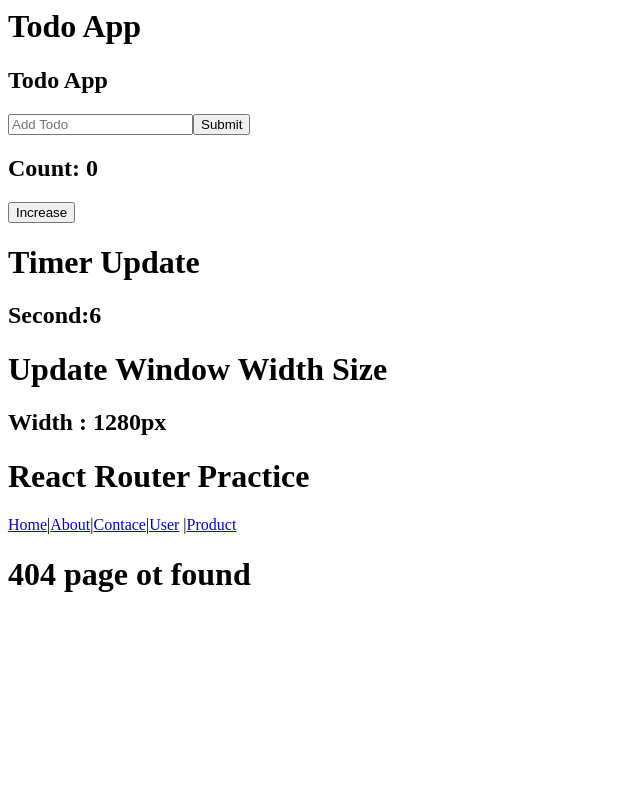
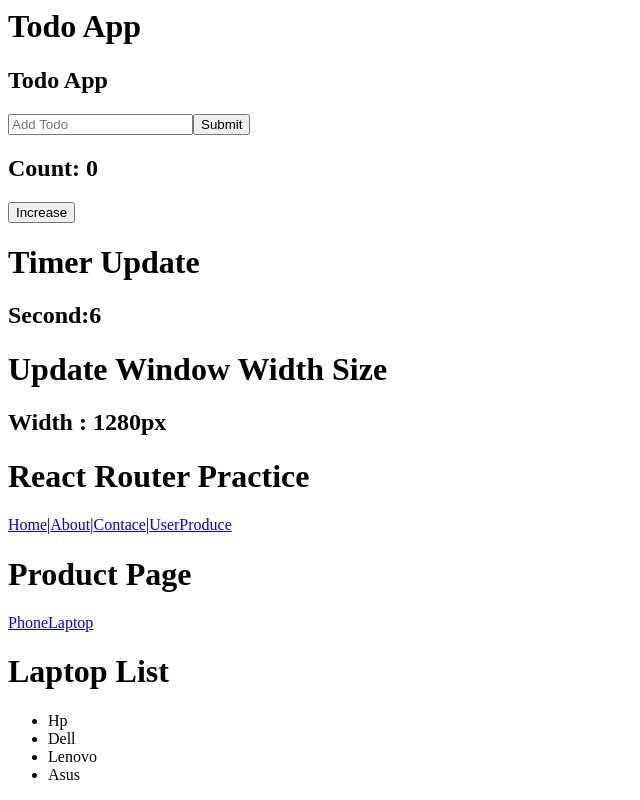
Before and after one commit to aadilne/full-stack-practice, a React (Vite) app in the folder ReactJS/ReactJSPractice/: page /RouterProdect/RouterNestedLaptop in a window 1280 px wide. Shown: the part 3034-3834 px from the top of the page, without its empty margins (0-640 px from the left). Before the commit the page ends 3648 px from the top, so only its background shows below. Built offline with nearby package versions, Linux system fonts and the light colour scheme.

Commit message:
Practice Nested Router in ReactJS

```diff
--- a/ReactJS/ReactJSPractice/src/App.jsx
+++ b/ReactJS/ReactJSPractice/src/App.jsx
@@ -18,6 +18,8 @@ import RouterContact from './component/RouterContact'
 import { BrowserRouter, Routes, Route , Link , useParams } from "react-router-dom";
 
 import RouterProdect from './component/RouterProdect'
+import RouterNestedPhone from './component/RouterNestedPhone'
+import RouterNestedLaptop from './component/RouterNestedLaptop'
 
 
 
@@ -76,19 +78,22 @@ function App() {
       <Link to='/'>Home</Link>|
       <Link to='RouterAbout'>About</Link>|
       <Link to="RouterContact">Contace</Link>|
-      <Link to="/User/10">User</Link>  |
-      <Link to="RouterProdect">Product</Link>
+      <Link to="/User/10">User</Link>
+      <Link to="RouterProdect">Produce</Link>
+
     </nav>
 
     <Routes>
       <Route path='/' element={<RouterHome />}/>
       <Route path='/RouterAbout' element={<RouterAbout />}/>
       <Route path='/RouterContact' element={<RouterContact />}/>
-
       <Route path='/User/:id' element={<User />}/>
       <Route path='*' element={<NotFound />}/>
-      <Route path='RouterProdect' element ={<RouterProdect/>} />
 
+      <Route   path='/RouterProdect'  element={<RouterProdect />}>
+        <Route path='RouterNestedPhone' element={<RouterNestedPhone />}/>
+        <Route path='RouterNestedLaptop' element={<RouterNestedLaptop />}/>
+      </Route>
     </Routes>
     </BrowserRouter>
 
--- /dev/null
+++ b/ReactJS/ReactJSPractice/src/component/RouterNestedLaptop.jsx
@@ -0,0 +1,20 @@
+
+
+function    RouterNestedLaptop(){
+
+
+    return (
+        <>
+        <h1>Laptop List</h1>
+
+        <ul>
+            <li>Hp</li>
+            <li>Dell</li>
+            <li>Lenovo </li>
+            <li>Asus</li>
+        </ul>
+        </>
+    )
+}
+
+export default RouterNestedLaptop
--- /dev/null
+++ b/ReactJS/ReactJSPractice/src/component/RouterNestedPhone.jsx
@@ -0,0 +1,21 @@
+
+
+function    RouterNestedPhone (){
+
+
+    return (
+        <>
+        <h1>Phone List</h1>
+
+        <ul>
+            <li>Poco</li>
+            <li>Samsung</li>
+            <li>Vivo</li>
+            <li>Apple</li>
+        </ul>
+
+        </>
+    )
+}
+
+export default RouterNestedPhone
--- a/ReactJS/ReactJSPractice/src/component/RouterProdect.jsx
+++ b/ReactJS/ReactJSPractice/src/component/RouterProdect.jsx
@@ -1,9 +1,19 @@
+
+import { Link, Outlet } from "react-router-dom"
 
 function   RouterProdect(){
 
-
     return (
         <>
+        <h1>Product Page </h1>
+
+        <nav>
+            <Link to="RouterNestedPhone">Phone</Link>
+            <Link to="RouterNestedLaptop">Laptop</Link>
+        </nav>
+
+        <Outlet />
+
         </>
     )
 }
--- a/ReactJS/ReactJSPractice/src/main.jsx
+++ b/ReactJS/ReactJSPractice/src/main.jsx
@@ -4,7 +4,8 @@ import App from './App.jsx'
 
 
 createRoot(document.getElementById('root')).render(
-  <StrictMode>
+
+ <StrictMode>
     <App />
   </StrictMode>,
 
```
